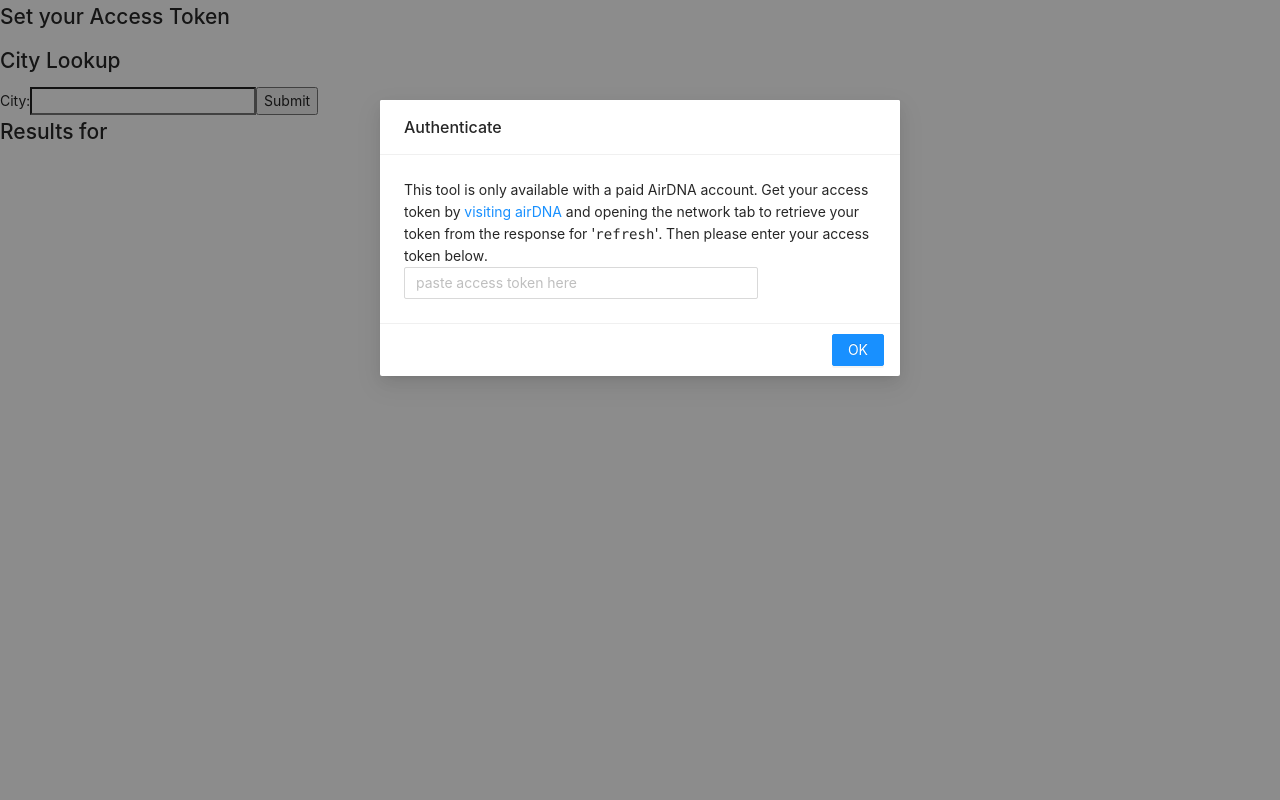
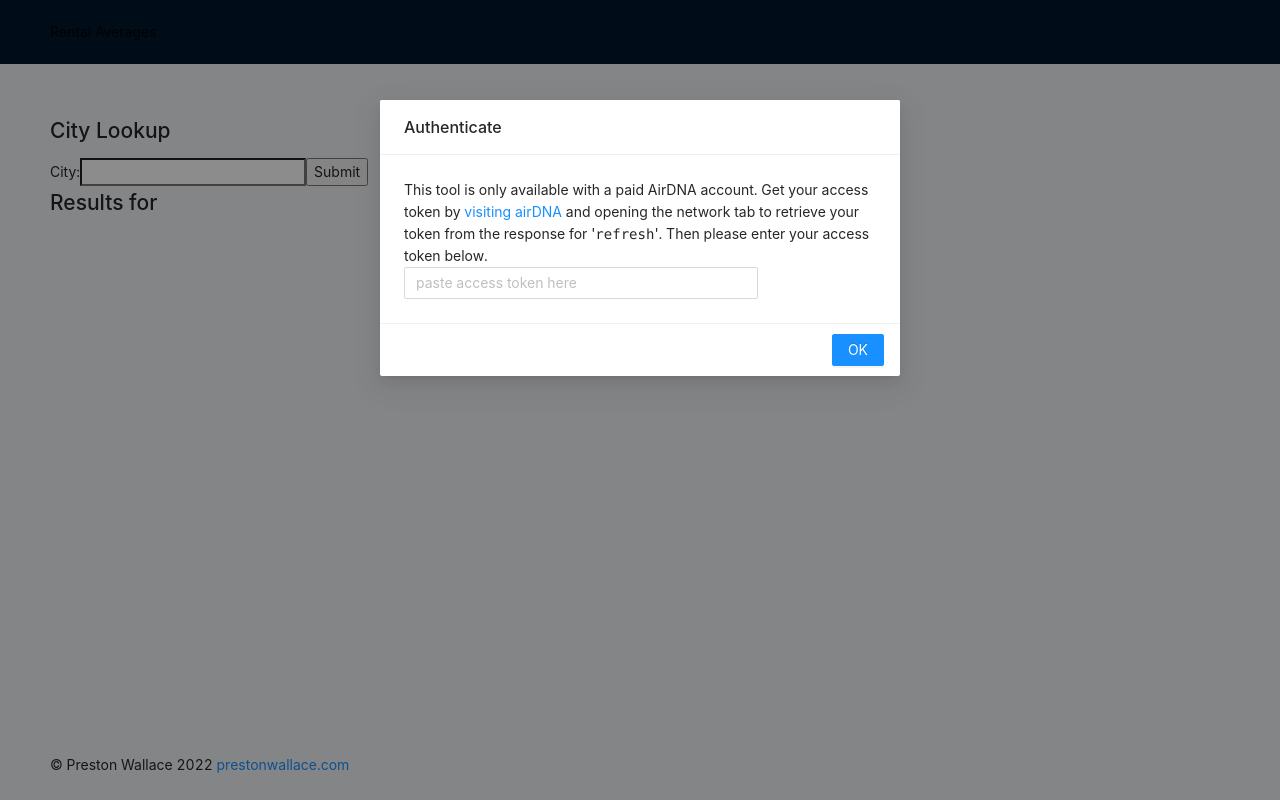
Before and after one commit to wallacepreston/rental-averages, a React (Vite) app: page / in a window 1280 px wide. Built offline with nearby package versions, Linux system fonts and the light colour scheme.

Commit message:
fix(layout): Add better layout

```diff
--- a/AccessTokenForm.js
+++ b/AccessTokenForm.js
@@ -19,7 +19,6 @@ export const AccessTokenForm = ({setAccessToken, confirmValidToken}) => {
 
   // TODO - make a login modal with Auth0 to connect AirDNA data
   return <>
-    <h2>Set your Access Token</h2>
     <form onSubmit={(e) => e.preventDefault()}>
       <Modal
         title="Authenticate"
--- a/App.js
+++ b/App.js
@@ -2,7 +2,9 @@ import React, { useEffect, useState } from 'react';
 // needed for compilation when using async/await without certain babel settings
 import 'regenerator-runtime/runtime';
 
-import { Table, Layout, Content } from 'antd';
+import { Table, Layout } from 'antd';
+const { Header, Footer, Content } = Layout;
+
 
 import 'antd/dist/antd.css';
 
@@ -205,10 +207,16 @@ export function App() {
   }, [accessToken, cityId, bedrooms]);
 
     return <>
+
       {
         !accessToken && <AccessTokenForm accessToken={accessToken} setAccessToken={setAccessToken} confirmValidToken={confirmValidToken} />
 
       }
+      <Layout className="layout" style={{ height: '100vh' }}>
+        <Header>
+          Rental Averages
+        </Header>
+        <Content style={{ padding: '50px'}}>
           <PropertyLookup accessToken={accessToken} cityId={cityId} setCityId={setCityId} cityName={cityName} setCityName={setCityName} />
           {
             cityId ? <RequestedDataForm bedrooms={bedrooms} setBedrooms={setBedrooms} accommodates={accommodates} setAccommodates={setAccommodates} /> : ''
@@ -217,5 +225,11 @@ export function App() {
           {
             percentiles?.adr && <Table dataSource={dataSource} columns={columns} />
           }
+        </Content>
+        <Footer>
+          &copy; Preston Wallace {new Date().getFullYear()} <a href="prestonwallace.com">prestonwallace.com</a>
+        </Footer>
+      </Layout>
+
     </>
 }
```
Lines whose indentation alone changed are shown as unchanged.
